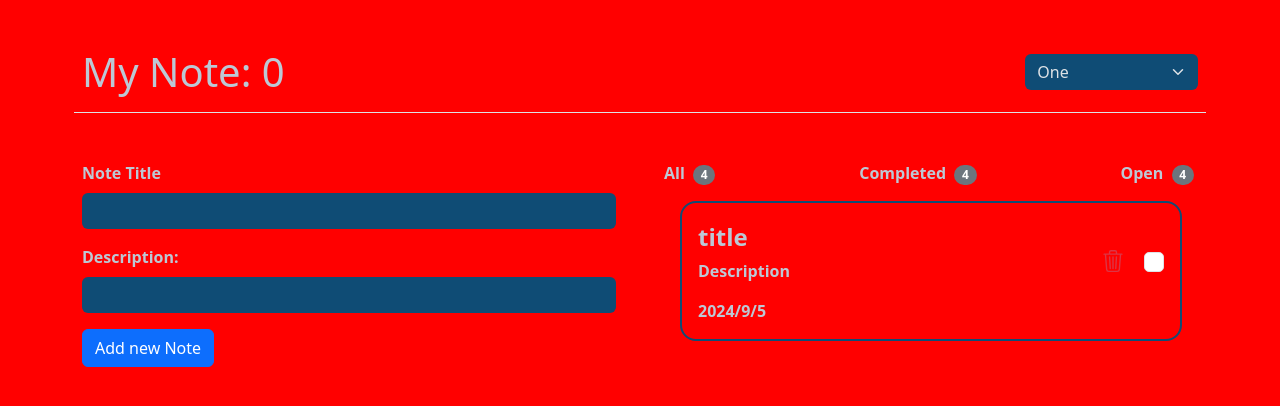
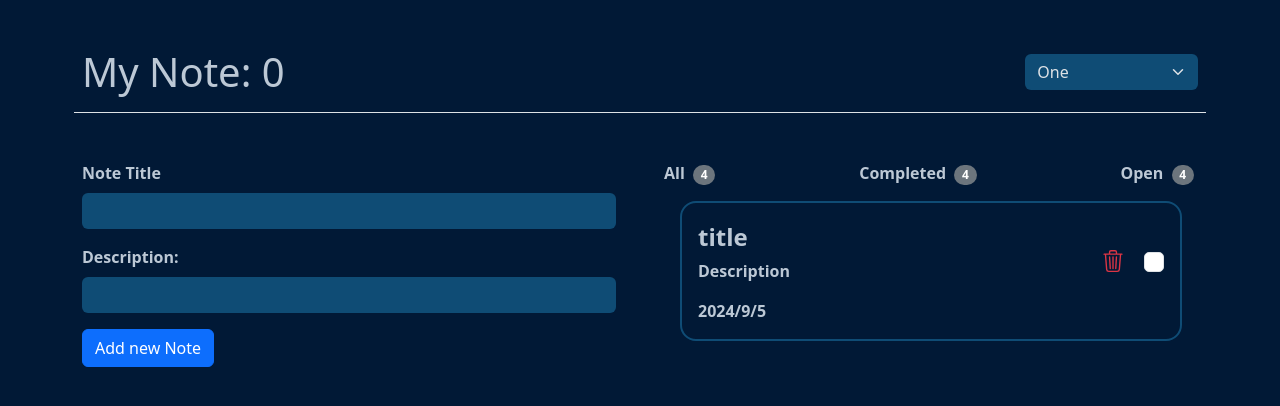
Before and after one commit to MohammadrezaNadirkhanloo/Not-App, a React (Vite) app: page / in a window 1280 px wide. Shown: the top 406 px of the page. Built offline with nearby package versions, Linux system fonts and the light colour scheme.

Commit message:
Fix : fix ui pro

```diff
--- a/src/App.jsx
+++ b/src/App.jsx
@@ -27,13 +27,13 @@ function App() {
               <label for="Notetitle" className="form-label text_color fw-semibold">
                 Note Title
               </label>
-              <input type="text" className="form-control bg_input border-0 text-white" id="Notetitle" />
+              <input type="text" className="form-control bg_input border-0 text-white" autoComplete="off" id="Notetitle" />
             </div>
             <div className="mb-3">
               <label for="Description" className="form-label text_color fw-semibold">
                 Description:
               </label>
-              <input type="text" className="form-control bg_input border-0 text-white" id="Description" />
+              <input type="text" className="form-control bg_input border-0 text-white" autoComplete="off" id="Description" />
             </div>
             <button type="submit" className="btn btn-primary">
               Add new Note
--- a/src/index.css
+++ b/src/index.css
@@ -4,7 +4,7 @@
 }
 
 :root {
-  --primery-background-color: red;
+  --primery-background-color: #011936;
   --primery-background-input: #0f4c75;
   --primery-text-input: #eeeeee;
   --primery-text: #bcc8d5;
```
